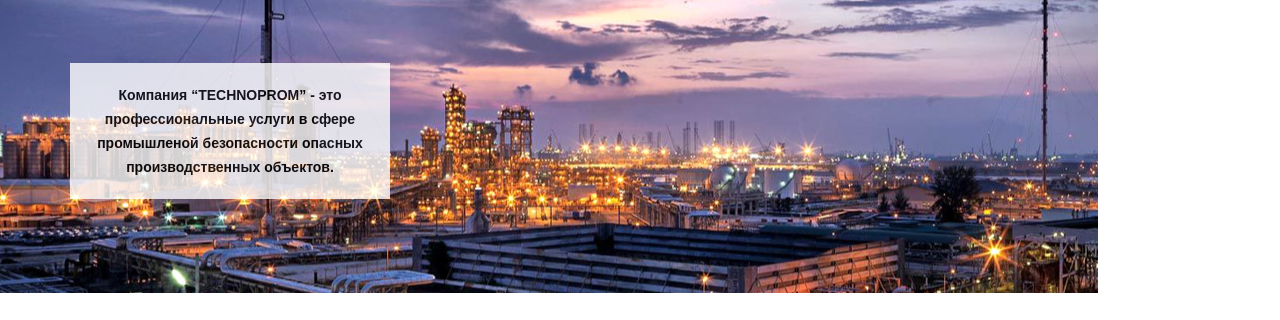
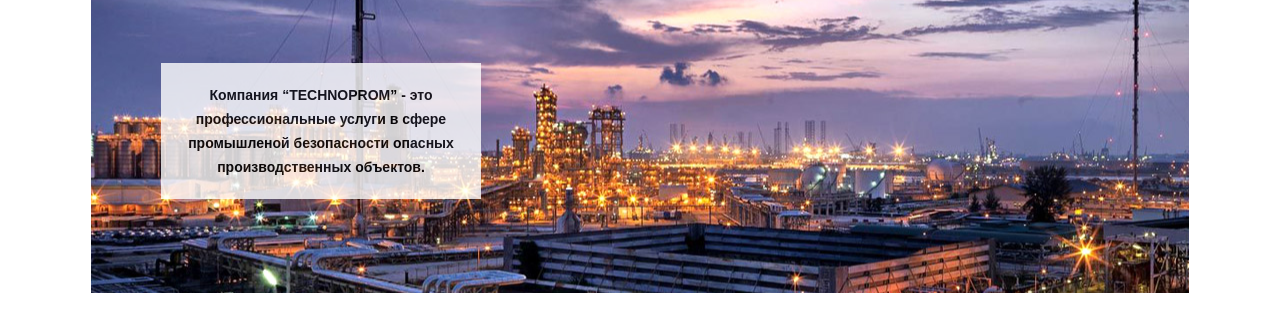
Before and after one commit to Badaizoki/-, a plain HTML site: page index.html in a window 1280 px wide. Shown: the part 198-518 px from the top of the page. Drawn offline with Linux system fonts and the light colour scheme.

Commit message:
123
фйуйу

```diff
--- a/style.css
+++ b/style.css
@@ -14,6 +14,14 @@ body {
 a {
   text-decoration: none;
 }
+
+.site,
+.main-header,
+.main-footer{
+  margin:0 auto;
+  width: 1098px;
+}
+
 .site{
   width: 1098px;
   height: auto;
```
